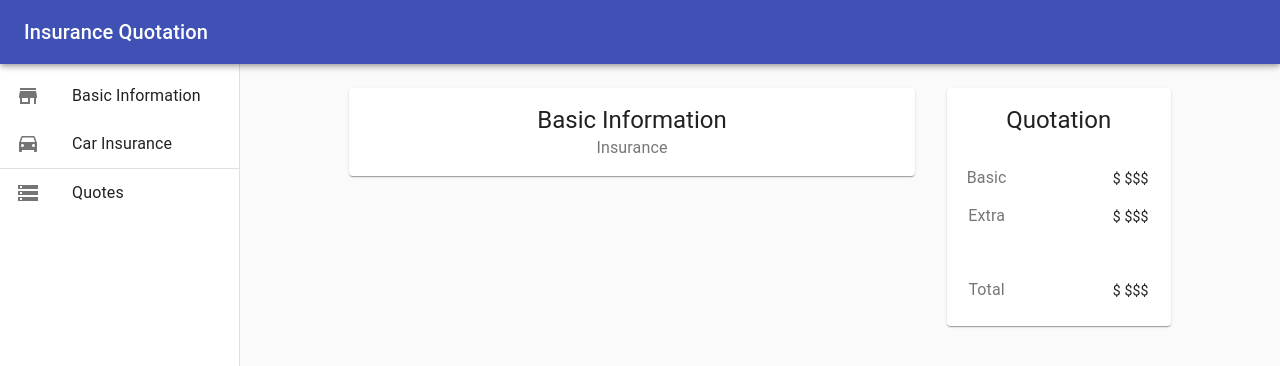
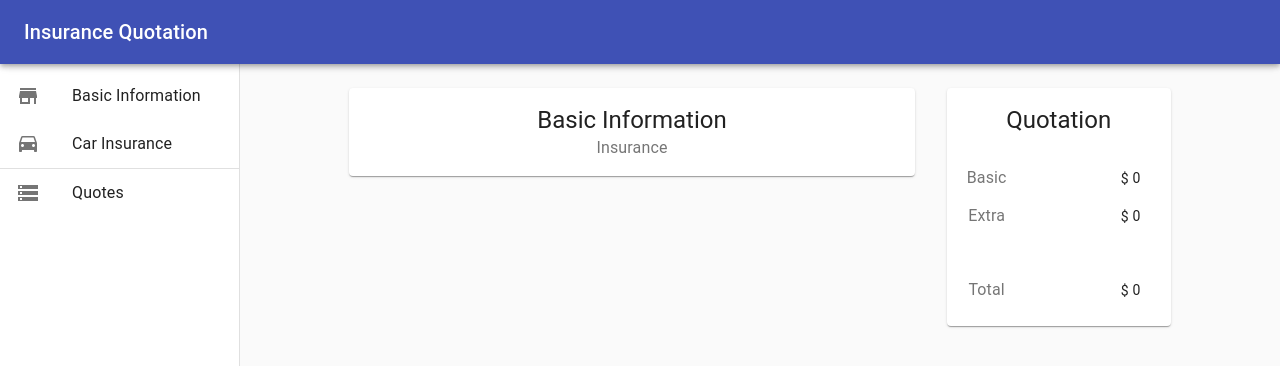
Before and after one commit to gabrielwas/insuranceQuote, a React (Create React App) app: page / in a window 1280 px wide. Shown: the top 366 px of the page. Built offline with nearby package versions, Linux system fonts and the light colour scheme.

Commit message:
Step 8 : Using useReduce on QuotationCard

```diff
--- a/src/components/insuranceBase/QuotationCard.js
+++ b/src/components/insuranceBase/QuotationCard.js
@@ -1,8 +1,11 @@
 import React from "react";
 import { Card, CardContent, Typography } from "@material-ui/core";
 import CardLineIns from "../basicComponents/CardLineIns";
+import { useStateValue } from "../../state/stateInsurance";
 
 const QuotationCard = () => {
+  const { state } = useStateValue();
+
   return (
     <Card>
       <CardContent>
@@ -10,11 +13,25 @@ const QuotationCard = () => {
           Quotation
         </Typography>
 
-        <CardLineIns label="Basic" value="$$$" margin={14} />
+        <CardLineIns
+          label="Basic"
+          value={state.quotationInfo.basicPrice}
+          margin={14}
+        />
 
-        <CardLineIns label="Extra" value="$$$" margin={50} />
+        <CardLineIns
+          label="Extra"
+          value={state.quotationInfo.extraPrice}
+          margin={50}
+        />
 
-        <CardLineIns label="Total" value="$$$" margin={0} />
+        <CardLineIns
+          label="Total"
+          value={
+            state.quotationInfo.basicPrice + state.quotationInfo.extraPrice
+          }
+          margin={0}
+        />
       </CardContent>
     </Card>
   );
```
